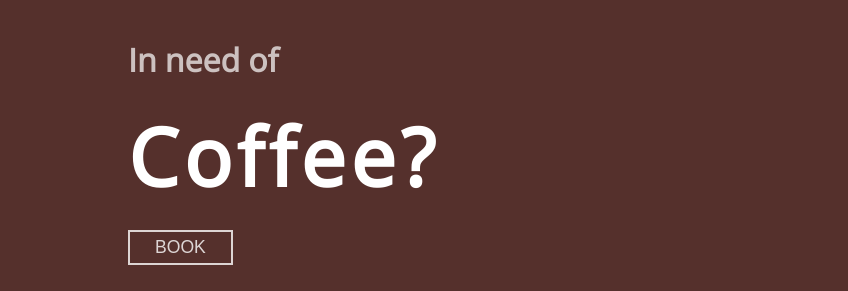
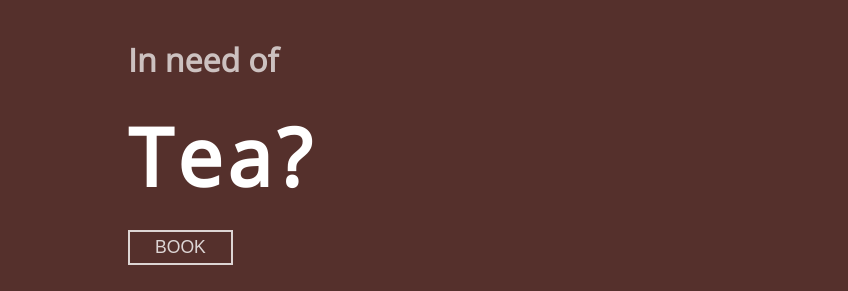
Before and after one commit to ceeriil/coffee-website, a plain HTML site: page index.html in a window 1280 px wide. Shown: the part 170-461 px from the top of the page, 0-848 px from the left. Drawn offline with nearby package versions, Linux system fonts and the light colour scheme; grey boxes are pictures that could not be loaded.

Commit message:
Changed Title

```diff
--- a/index.html
+++ b/index.html
@@ -38,7 +38,7 @@
         <div class="content">
           <div class="container">
             <h3>In need of</h3>
-            <h1>Coffee?</h1>
+            <h1>Tea?</h1>
             <button class="btn">Book</button>
             <p>
               Behind Every Successful Person is a <br />
```
